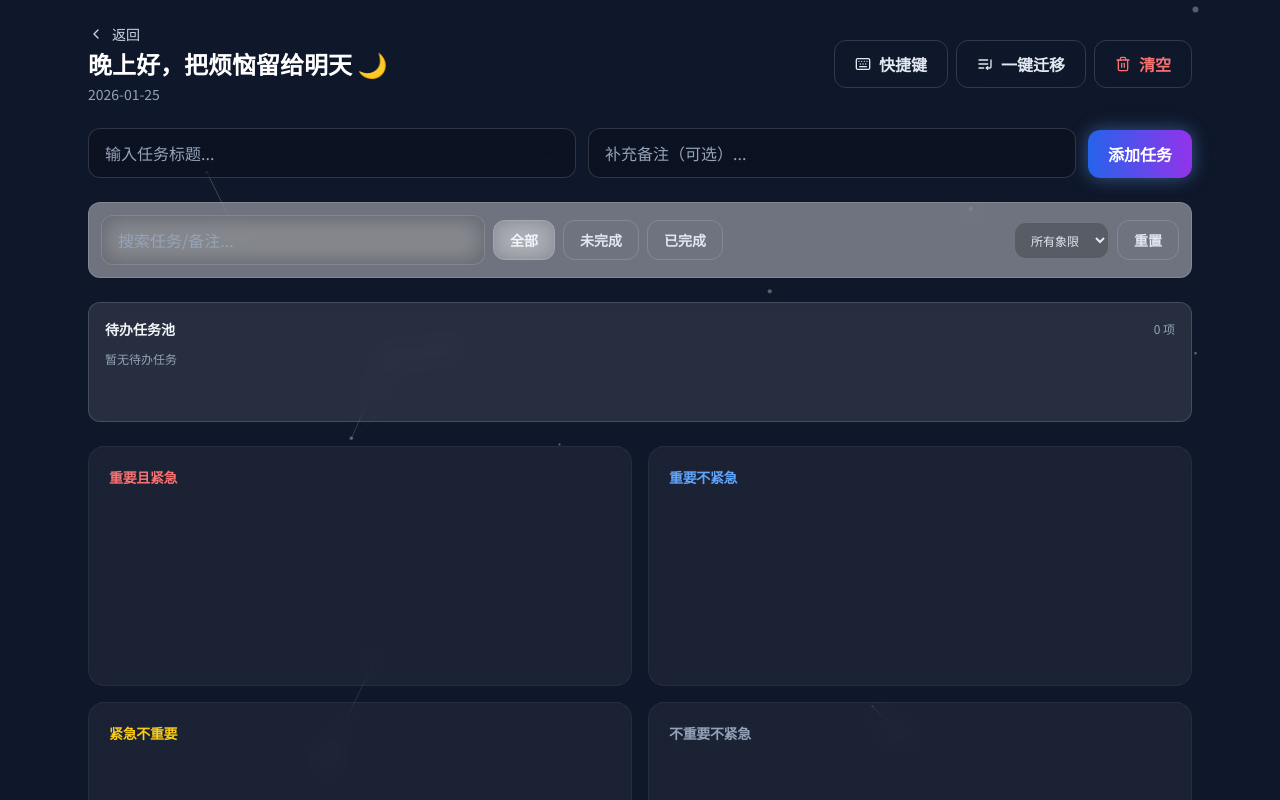
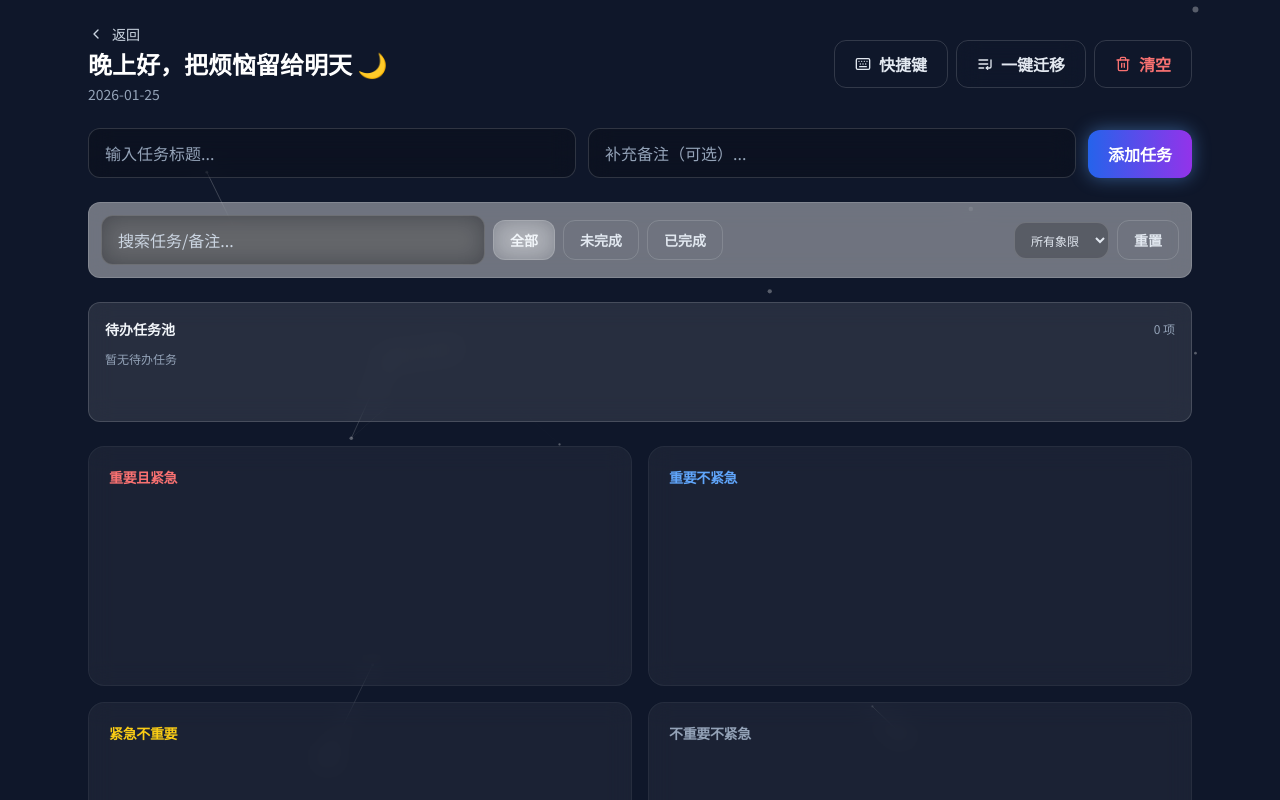
Before and after one commit to Jackson-Jie110/my-eisenhower-matrix, a React (Vite) app: page /matrix/2026-01-25 in a window 1280 px wide. Shown: the top 800 px of the page. Built offline with nearby package versions, Linux system fonts and the light colour scheme.

Commit message:
fix: v3.18 - 调整搜索栏配色提升对比度

```diff
--- a/src/pages/MatrixPage.tsx
+++ b/src/pages/MatrixPage.tsx
@@ -758,7 +758,7 @@ export default function MatrixPage() {
                 placeholder={"\u641c\u7d22\u4efb\u52a1/\u5907\u6ce8..."}
                 value={searchQuery}
                 onChange={(event) => setSearchQuery(event.target.value)}
-                className="md:max-w-sm"
+                className="md:max-w-sm bg-black/40 text-slate-50 placeholder:text-slate-300"
               />
               <div className="flex flex-wrap gap-2">
                 <Button
```
